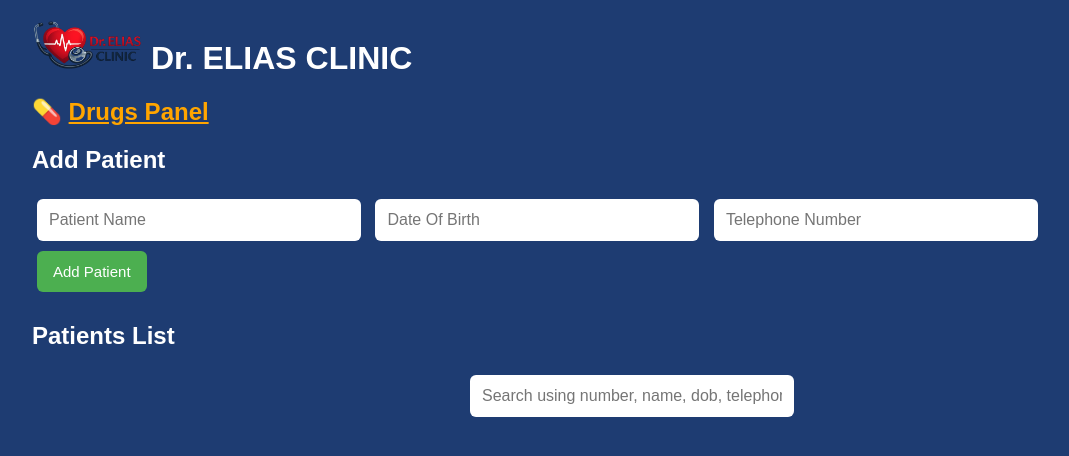
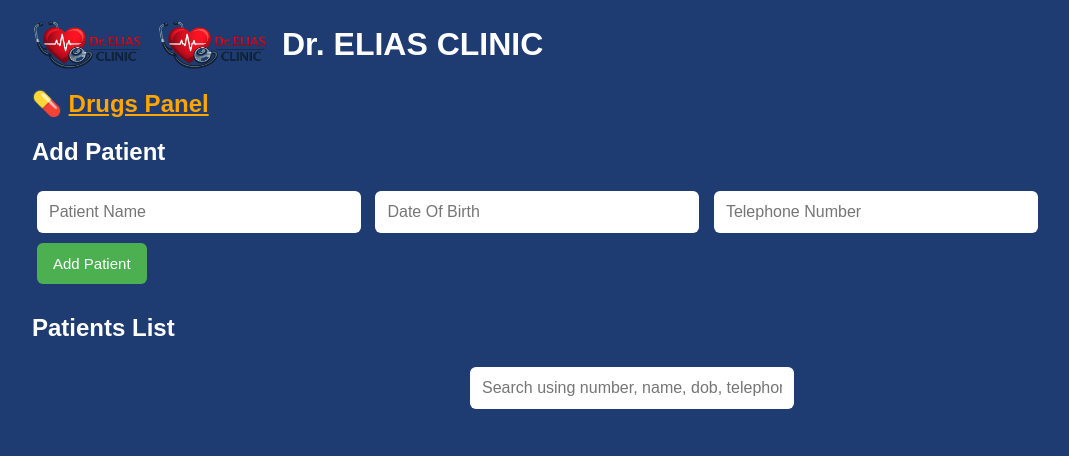
Before and after one commit to elianamjreige1-svg/drelias, a website: page public/index.html in a window 1280 px wide. Shown: the whole page, without its empty margins (8-1077 px from the left). Drawn offline with nearby package versions, Linux system fonts and the light colour scheme; no server answers.

Commit message:
Update index.html

```diff
--- a/public/index.html
+++ b/public/index.html
@@ -217,7 +217,7 @@ h1,h2{
 
 <div class="container">
 
-<h1><img src="drelias.png" alt="Dr Elias Logo" style="width:110px; height:auto;"> Dr. ELIAS CLINIC</h1>
+<h1 style="display: flex; align-items: center; gap: 15px;"><img src="drelias.png" alt="Dr Elias Logo" style="width:110px; height:auto;"><img src="drelias.png" alt="Dr Elias Logo" style="width:110px; height:auto;"> Dr. ELIAS CLINIC</h1>
 <h2>💊 <a href="drugs.html" target="_blank" style="color:orange">
    Drugs Panel
 </a></h2>
```
